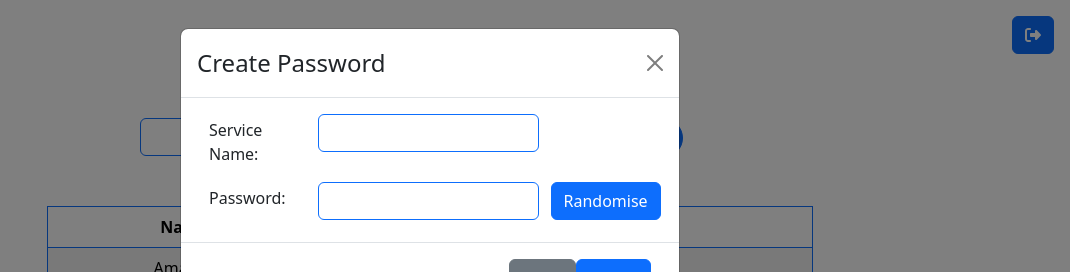
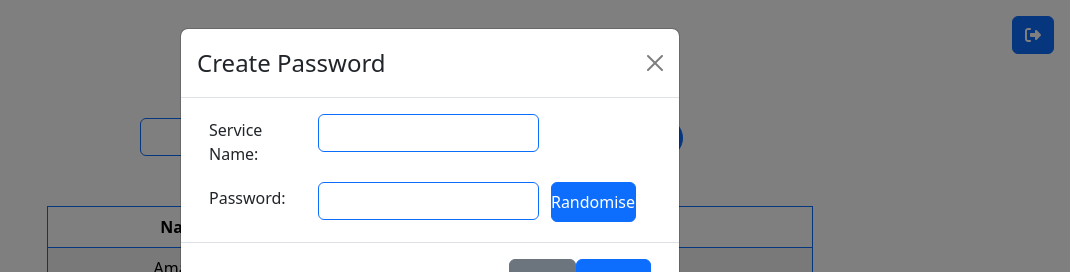
Before and after one commit to Hirujan-R/Password-Manager-1, a React (Vite) app: page / in a window 1280 px wide. Both pictures are taken after a click on the button 873 px from the left and 138 px from the top of the page. Shown: the top 272 px of the page, without its empty margins (210-1280 px from the left). Built offline with nearby package versions, Linux system fonts and the light colour scheme.

Commit message:
Adjust randomise button in line with inputs in create password and edit password modals

```diff
--- /dev/null
+++ b/src/components/MainPage/Header/CreatePasswordModal.css
@@ -0,0 +1,8 @@
+.randomise-button {
+    width: 85px;
+    height: 40px;
+    display: flex;
+    align-items: center;
+    justify-content: center;
+    font-size: 1rem;
+}
--- a/src/components/MainPage/Header/CreatePasswordModal.jsx
+++ b/src/components/MainPage/Header/CreatePasswordModal.jsx
@@ -4,6 +4,7 @@ import Modal from '../../Modal.jsx';
 import { randomisePassword } from '../../../utils/PasswordUtils.jsx';
 import Alert from '../../Alert.jsx';
 import { Input } from '../../Input.jsx';
+import './CreatePasswordModal.css';
 
 
 
@@ -34,7 +35,7 @@ function CreatePasswordModal({ show, onHide, handleAddPassword, showEmptyUsernam
           <Input formControlId={'passwordInput'} formControlClassName={'border border-primary'}></Input>
         </Col>
         <Col xs={2} className='ps-0'>
-          <Button onClick={() => randomisePassword('passwordInput')}>Randomise</Button>
+          <Button className='randomise-button' onClick={() => randomisePassword('passwordInput')}>Randomise</Button>
         </Col>
       </Row>
     </Container>
--- /dev/null
+++ b/src/components/MainPage/MainContent/EditPasswordModal.css
@@ -0,0 +1,8 @@
+.randomise-button {
+    width: 85px;
+    height: 40px;
+    display: flex;
+    align-items: center;
+    justify-content: center;
+    font-size: 1rem;
+}
--- a/src/components/MainPage/MainContent/EditPasswordModal.jsx
+++ b/src/components/MainPage/MainContent/EditPasswordModal.jsx
@@ -5,6 +5,7 @@ import { randomisePassword } from '../../../utils/PasswordUtils.jsx';
 import { useEmptyUsernameAlert, useEmptyPasswordAlert } from '../../../hooks/usePasswordRowStates.jsx';
 import Alert from '../../Alert.jsx';
 import { Input } from '../../Input.jsx';
+import './EditPasswordModal.css';
 
 
 
@@ -55,7 +56,7 @@ function EditPasswordModal({ show, onHide, handleEditPassword, password, showEmp
             onChange={handlePasswordChange}></Input>
         </Col>
         <Col xs={2} className='ps-0'>
-          <Button onClick={() => randomisePassword('passwordInput')}>Randomise</Button>
+          <Button className='randomise-button' onClick={() => randomisePassword('passwordInput')}>Randomise</Button>
         </Col>
       </Row>
     </Container>
```
